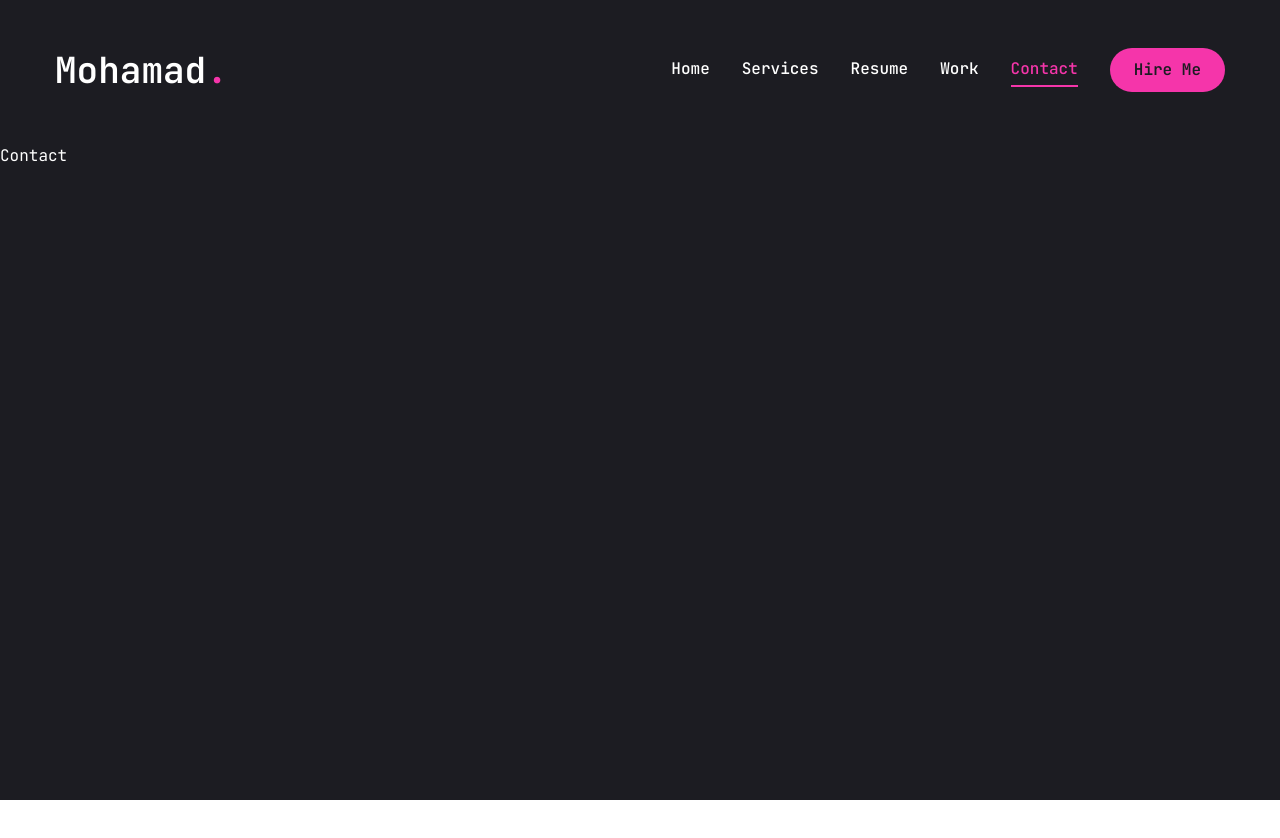
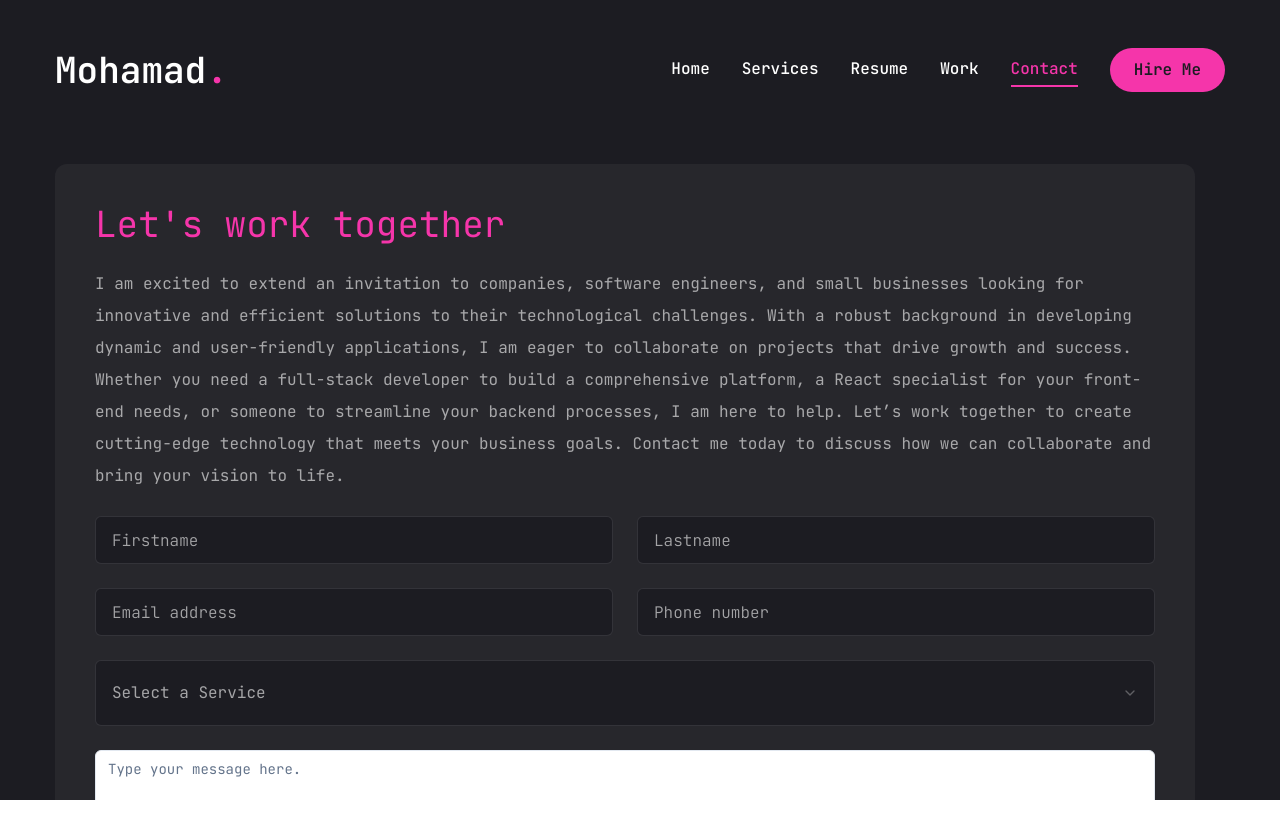
Before and after one commit to MoAlhaddad/MoPortfolio, a Next.js app: page /contact in a window 1280 px wide. Shown: the top 838 px of the page. Before the commit the page ends 800 px from the top, so only its background shows below. Built offline with nearby package versions, Linux system fonts and the light colour scheme.

Commit message:
2hour min 54.54

```diff
--- a/app/contact/page.jsx
+++ b/app/contact/page.jsx
@@ -1,8 +1,76 @@
-import React from 'react'
+"use client";
+import { Button } from "@/components/ui/button";
+import { Input } from "@/components/ui/input";
+import { Textarea } from "@/components/ui/textarea";
+import {Select, SelectContent, SelectGroup, SelectItem, SelectLabel, SelectTrigger, SelectValue} from "@/components/ui/select";
+import { FaPhoneAlt, FaEnvelope, FaMapMarkedAlt } from "react-icons/fa";
+import { motion } from "framer-motion";
+
+
+const info = [
+  {
+    icon: <FaPhoneAlt />,
+    title: 'Phone',
+    description: '(+1) 702-849-3627'
+  },
+  {
+  icon: <FaEnvelope />,
+  title: 'Email',
+  description: 'mohamadalhaddad25@gmail.com'
+},
+{
+  icon: <FaMapMarkedAlt />,
+  title: 'Location',
+  description: 'Port Saint Lucie, FL'
+}
+
+
+];
 
 const Contact = () => {
   return (
-    <div>Contact</div>
+    <motion.section initial={{opacity: 0}} animate={{opacity: 1, transition: {delay: 2.4, duration: 0.4, ease: "easeIn"}}} className="py-6">
+      <div className="container mx-auto">
+        <div className="flex flex-col xl:flex-row gap-[30px]">
+          {/*  form */}
+          <div className="xl:h-[54%] order-2 xl:order-none">
+            <form className="flex flex-col gap-6 p-10 bg-[#27272c] rounded-xl">
+              <h3 className="text-4xl text-accent">Let's work together</h3>
+              <p className="text-white/60">
+                I am excited to extend an invitation to companies, software engineers, and small businesses looking for innovative and efficient solutions to their technological challenges. With a robust background in developing dynamic and user-friendly applications, I am eager to collaborate on projects that drive growth and success. Whether you need a full-stack developer to build a comprehensive platform, a React specialist for your front-end needs, or someone to streamline your backend processes, I am here to help. Let’s work together to create cutting-edge technology that meets your business goals. Contact me today to discuss how we can collaborate and bring your vision to life.
+              </p>
+              {/**input  */}
+              <div className="grid grid-cols-1 md:grid-cols-2 gap-6">
+                <Input type="firstname" placeholder="Firstname" />
+                <Input type="lastname" placeholder="Lastname" />
+                <Input type="email" placeholder="Email address" />
+                <Input type="number" placeholder="Phone number" />
+                </div>
+
+                {/** Select */}
+                <Select>
+                  <SelectTrigger className="w-full">
+                    <SelectValue placeholder="Select a Service"/>
+                  </SelectTrigger>
+                  <SelectContent>
+                    <SelectGroup>
+                      <SelectLabel>Select a Service</SelectLabel>
+                      <SelectItem value="est">Web Development</SelectItem>
+                      <SelectItem value="est">UI/UX Design</SelectItem>
+                      <SelectItem value="est">Logo Design</SelectItem>
+                    </SelectGroup>
+                  </SelectContent>
+                </Select>
+
+                {/**textarea */}
+                <Textarea className="h-[200px]" placeholder="Type your message here." />
+              </form>
+          </div>
+          {/**info */}
+          <div className="flex-1 flex items-center xl:justify-end order-1 xl:order-none mb-8 x:mb-0"></div>
+        </div>
+      </div>
+    </motion.section>
   )
 }
 
--- a/components/ui/input.jsx
+++ b/components/ui/input.jsx
@@ -7,7 +7,7 @@
     (<input
       type={type}
       className={cn(
-        "flex h-10 w-full rounded-md border border-slate-200 bg-white px-3 py-2 text-sm ring-offset-white file:border-0 file:bg-transparent file:text-sm file:font-medium placeholder:text-slate-500 focus-visible:outline-none focus-visible:ring-2 focus-visible:ring-slate-950 focus-visible:ring-offset-2 disabled:cursor-not-allowed disabled:opacity-50 dark:border-slate-800 dark:bg-slate-950 dark:ring-offset-slate-950 dark:placeholder:text-slate-400 dark:focus-visible:ring-slate-300",
+        "flex h-[48px] rounded-md border border-white/10 focus:border-accent font-light bg-primary px-4 py-5 text-base placeholder:text-white/60 outline-none",
         className
       )}
       ref={ref}
--- a/components/ui/select.jsx
+++ b/components/ui/select.jsx
@@ -15,8 +15,7 @@
 const SelectTrigger = React.forwardRef(({ className, children, ...props }, ref) => (
   <SelectPrimitive.Trigger
     ref={ref}
-    className={cn(
-      "flex h-10 w-full items-center justify-between rounded-md border border-slate-200 bg-white px-3 py-2 text-sm ring-offset-white placeholder:text-slate-500 focus:outline-none focus:ring-2 focus:ring-slate-950 focus:ring-offset-2 disabled:cursor-not-allowed disabled:opacity-50 [&>span]:line-clamp-1 dark:border-slate-800 dark:bg-slate-950 dark:ring-offset-slate-950 dark:placeholder:text-slate-400 dark:focus:ring-slate-300",
+    className={cn("flex h-[48] w-full items-center justify-between rounded-md border border-white/10 bg-primary px-4 py-5 text-base text-white/60 placeholder:text-white/10 focus:border-accent outline-none",
       className
     )}
     {...props}>
@@ -54,7 +53,7 @@
     <SelectPrimitive.Content
       ref={ref}
       className={cn(
-        "relative z-50 max-h-96 min-w-[8rem] overflow-hidden rounded-md border border-slate-200 bg-white text-slate-950 shadow-md data-[state=open]:animate-in data-[state=closed]:animate-out data-[state=closed]:fade-out-0 data-[state=open]:fade-in-0 data-[state=closed]:zoom-out-95 data-[state=open]:zoom-in-95 data-[side=bottom]:slide-in-from-top-2 data-[side=left]:slide-in-from-right-2 data-[side=right]:slide-in-from-left-2 data-[side=top]:slide-in-from-bottom-2 dark:border-slate-800 dark:bg-slate-950 dark:text-slate-50",
+        "relative z-50 max-h-96 min-w-[8rem] overflow-hidden rounded-md border border-white/10 bg-primary text-white shadow-md data-[state=open]:animate-in data-[state=closed]:animate-out data-[state=closed]:fade-out-0 data-[state=open]:fade-in-0 data-[state=closed]:zoom-out-95 data-[state=open]:zoom-in-95 data-[side=bottom]:slide-in-from-top-2 data-[side=left]:slide-in-from-right-2 data-[side=right]:slide-in-from-left-2 data-[side=top]:slide-in-from-bottom-2 dark:border-slate-800 dark:bg-slate-950 dark:text-slate-50",
         position === "popper" &&
           "data-[side=bottom]:translate-y-1 data-[side=left]:-translate-x-1 data-[side=right]:translate-x-1 data-[side=top]:-translate-y-1",
         className
@@ -85,7 +84,7 @@
   <SelectPrimitive.Item
     ref={ref}
     className={cn(
-      "relative flex w-full cursor-default select-none items-center rounded-sm py-1.5 pl-8 pr-2 text-sm outline-none focus:bg-slate-100 focus:text-slate-900 data-[disabled]:pointer-events-none data-[disabled]:opacity-50 dark:focus:bg-slate-800 dark:focus:text-slate-50",
+      "relative flex w-full cursor-default select-none items-center rounded-sm py-1.5 pl-8 pr-2 text-sm outline-none focus:bg-accent focus:text-primary data-[disabled]:pointer-events-none data-[disabled]:opacity-50 dark:focus:bg-slate-800 dark:focus:text-slate-50",
       className
     )}
     {...props}>
```
